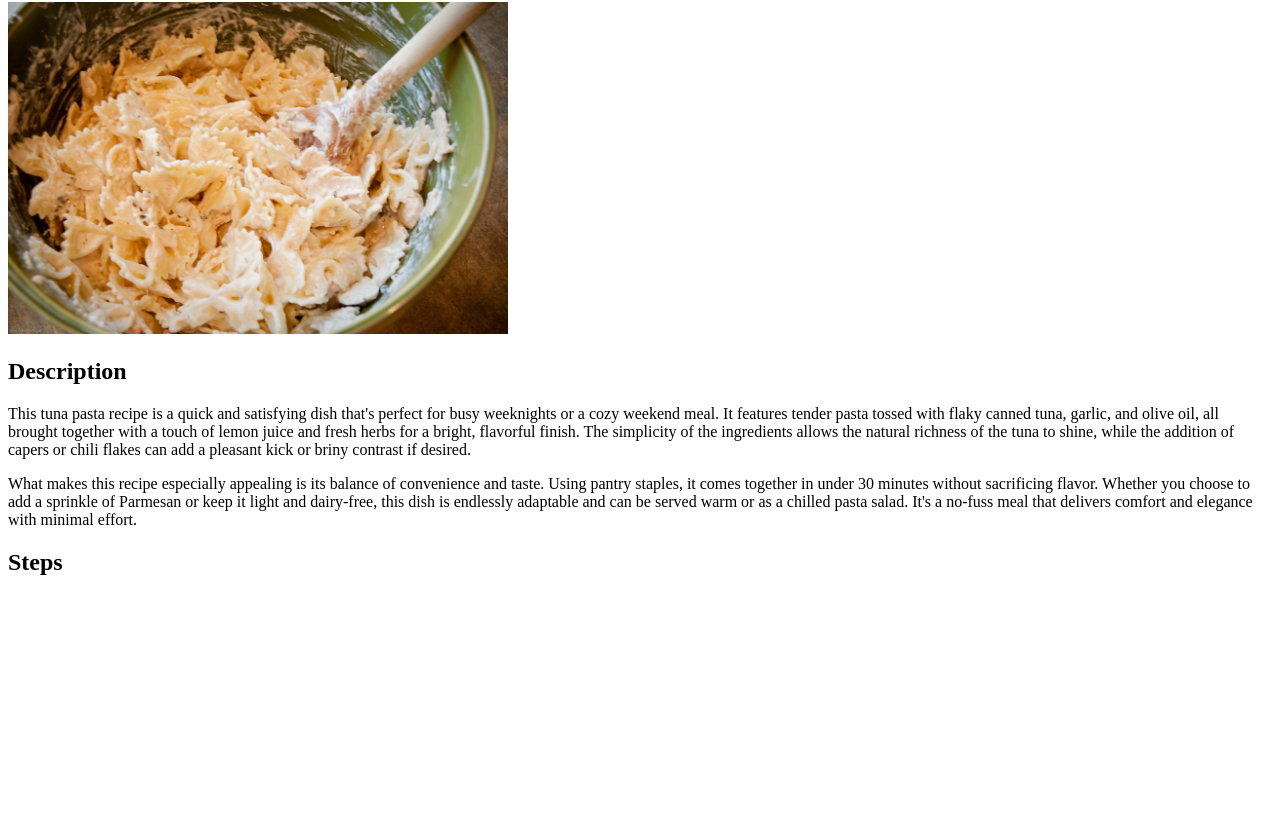
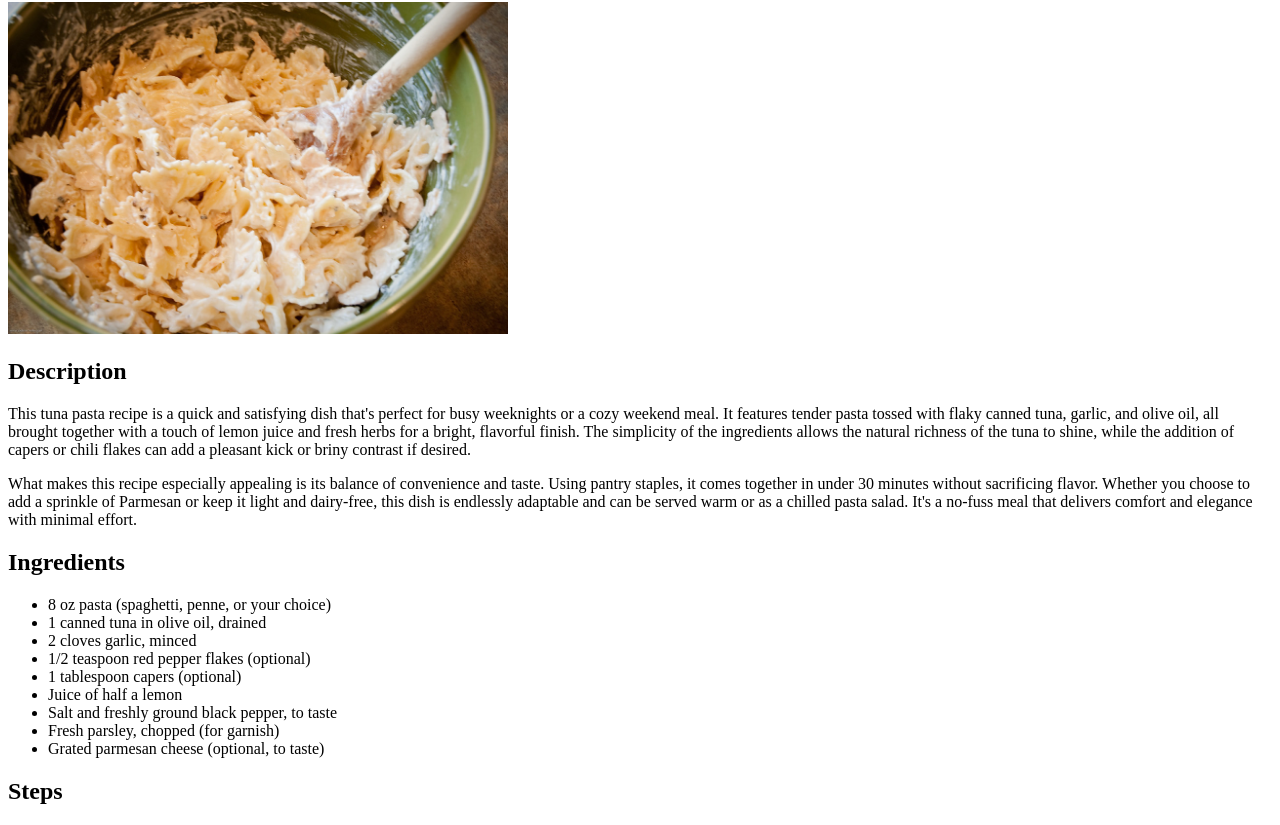
Before and after one commit to Elian50/odin-recipes, a plain HTML site: page recipes/tuna_pasta.html in a window 1280 px wide. Shown: the part 104-929 px from the top of the page. Before the commit the page ends 800 px from the top, so only its background shows below. Drawn offline with Linux system fonts and the light colour scheme.

Commit message:
Polished index code
Added ingredients info to tuna_pasta.html

```diff
--- a/recipes/tuna_pasta.html
+++ b/recipes/tuna_pasta.html
@@ -24,6 +24,20 @@
         light and dairy-free, this dish is endlessly adaptable and can be served warm or
         as a chilled pasta salad. It's a no-fuss meal that delivers comfort and elegance
         with minimal effort.</p>
+
+    <h2>Ingredients</h2>
+        <ul>
+            <li>8 oz pasta (spaghetti, penne, or your choice)</li>
+            <li>1 canned tuna in olive oil, drained</li>
+            <li>2 cloves garlic, minced </li>
+            <li>1/2 teaspoon red pepper flakes (optional)</li>
+            <li>1 tablespoon capers (optional)</li>
+            <li>Juice of half a lemon</li>
+            <li>Salt and freshly ground black pepper, to taste</li>
+            <li>Fresh parsley, chopped (for garnish)</li>
+            <li>Grated parmesan cheese (optional, to taste)</li>
+        </ul>
+
     <h2>Steps</h2>
 
 </body>
```
Also changed, not shown: index.html (+2 -3 lines).
